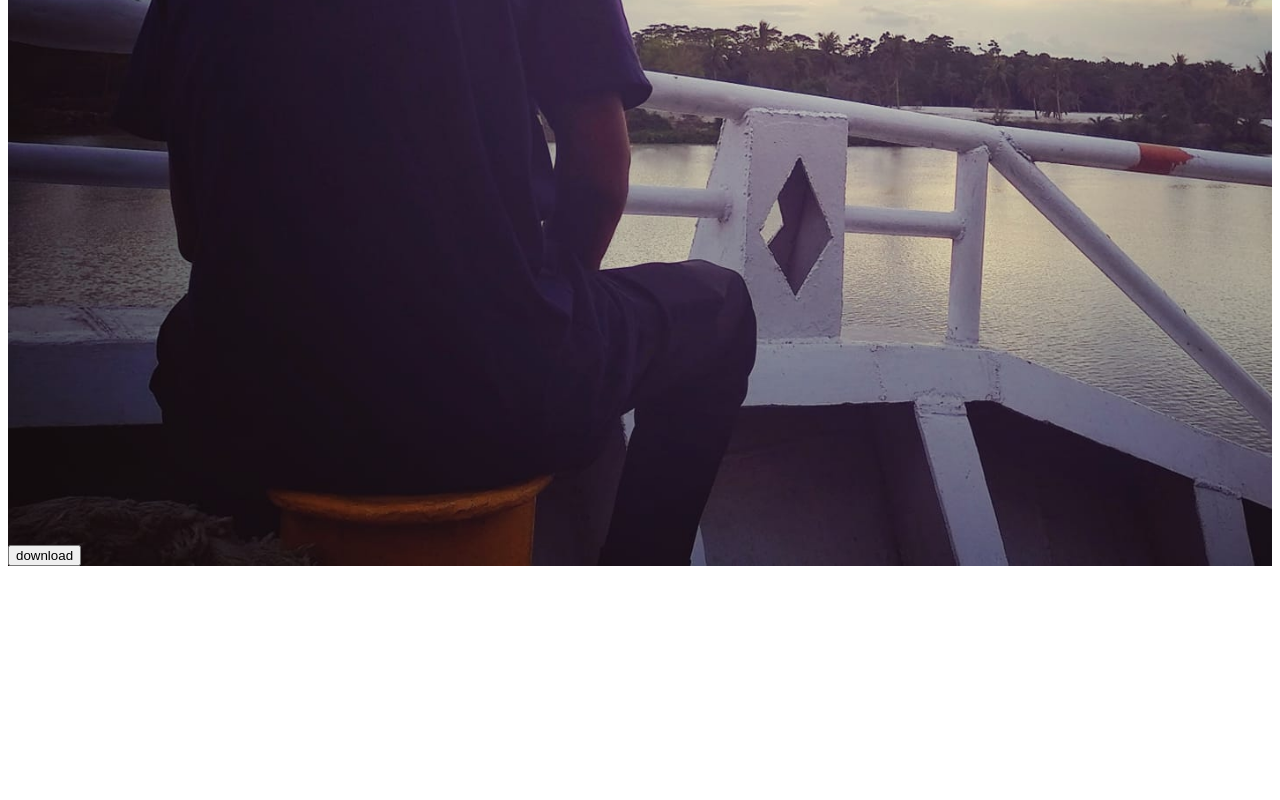
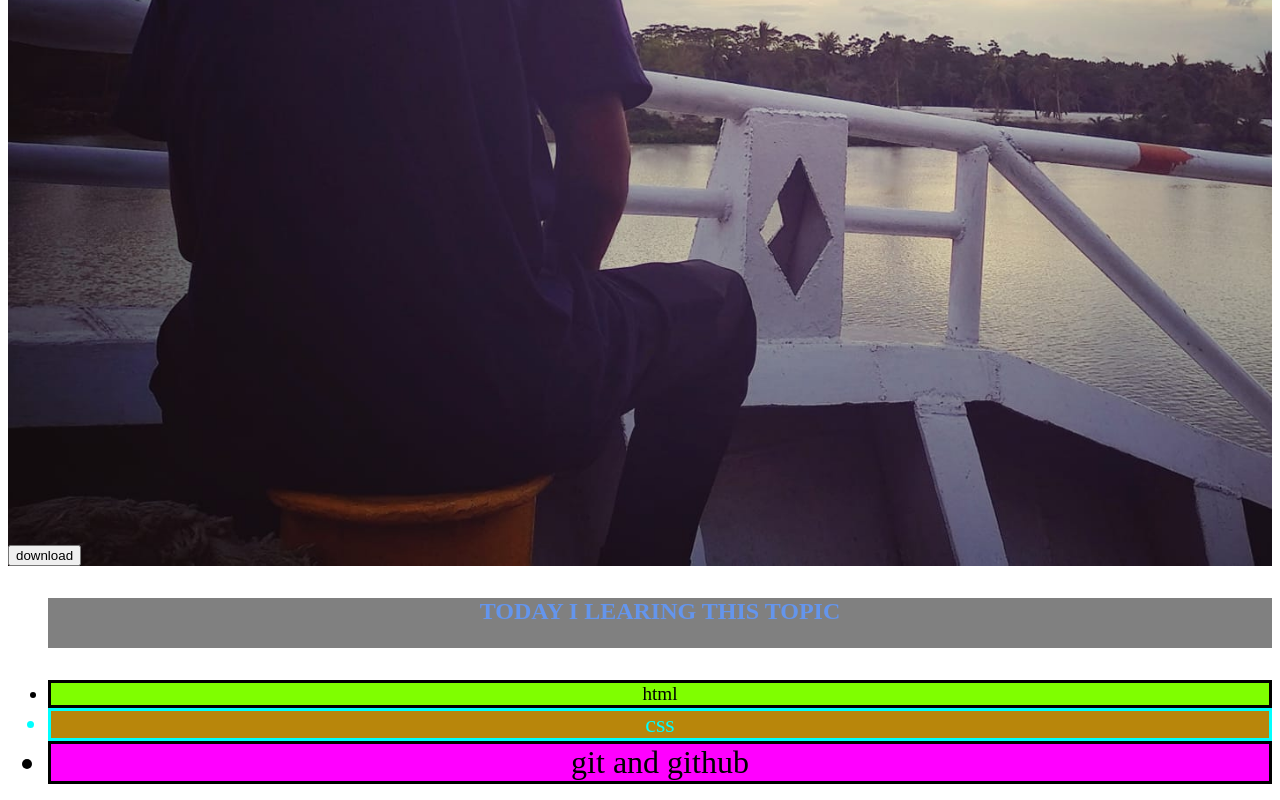
Before and after one commit to Yeasin7772/new-projects, a plain HTML site: page index.html in a window 1280 px wide. Shown: the part 1962-2762 px from the top of the page. Before the commit the page ends 2536 px from the top, so only its background shows below. Drawn offline with Linux system fonts and the light colour scheme.

Commit message:
third commit

```diff
--- a/blog.css
+++ b/blog.css
@@ -42,3 +42,7 @@ background-position: center;
 background-repeat: repeat-y;
 
 }
+body{
+
+ masonry-auto-flow: 100px;
+}
--- a/index.html
+++ b/index.html
@@ -5,6 +5,24 @@
     <meta name="viewport" content="width=device-width, initial-scale=1.0">
     <link rel="stylesheet" href="blog.css">
     <title>new project here</title>
+    <style>
+      h4{
+        height: 50px;
+        text-align: center;
+        color: cornflowerblue;
+        background-color: gray;
+        text-align: center;
+        font-size: x-large;
+
+
+
+      }
+
+    </style>
+
+
+
+
 </head>
 <body>
   <div class="row1">
@@ -19,6 +37,16 @@
      <button>download</button>
  </div>
 
+ <ul>
+  <h4>TODAY I LEARING THIS TOPIC</h4>
+  <li style="background-color: chartreuse; border: solid; font-size: larger; text-align: center;">html</li>
+  <li style="color: aqua; font-size: x-large;border: solid; background-color: darkgoldenrod; text-align: center;">css</li>
+  <li style="border: solid; background-color: fuchsia; text-align: center; font-size: xx-large;" >git and github</li>
+
+
+
+
+ </ul>
 
 
 
```
